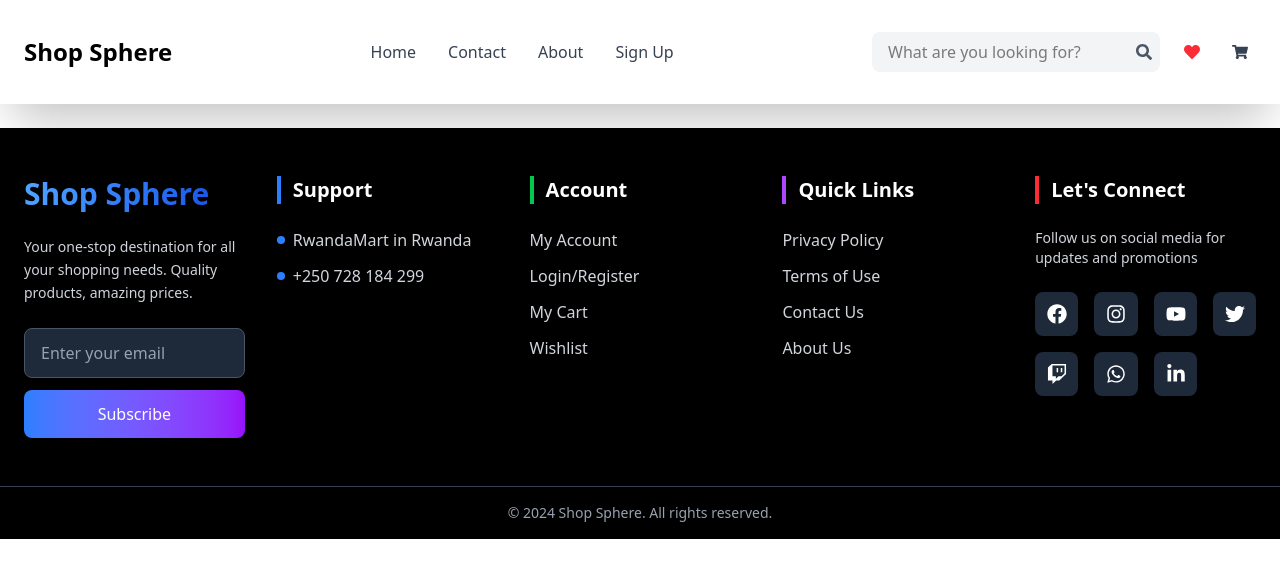
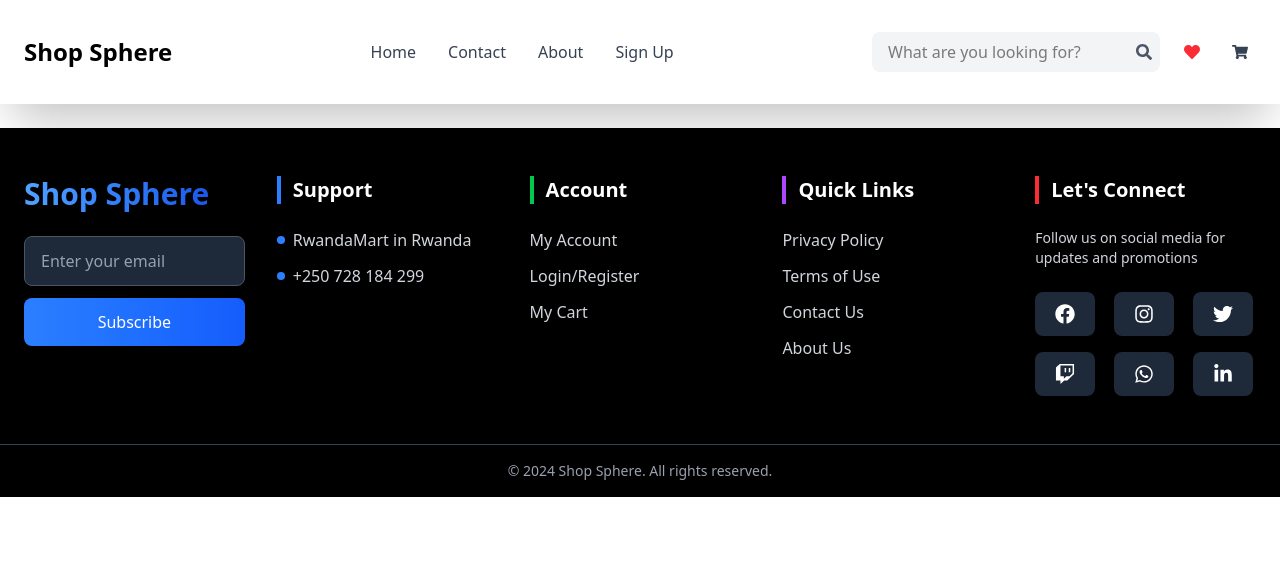
Before and after one commit to niyomugaboetiene/ecommerce-app, a React (Vite) app: page /footer in a window 1280 px wide. Shown: the top 578 px of the page. Built offline with nearby package versions, Linux system fonts and the light colour scheme.

Commit message:
ecommerce: building about footer

```diff
--- a/src/pages/Footer.jsx
+++ b/src/pages/Footer.jsx
@@ -4,21 +4,18 @@ import { Link } from "react-router-dom";
 const Footer = () => {
     return (
         <footer className="bg-black text-white">
-            <div className="max-w-7xl mx-auto px-6 py-12 grid grid-cols-1 md:grid-cols-2 lg:grid-cols-5 gap-8">
+            <div className="mx-auto px-6 py-12 grid grid-cols-1 md:grid-cols-2 lg:grid-cols-5 gap-8">
                 <div className="space-y-6">
                     <h1 className="text-3xl font-bold bg-gradient-to-r from-blue-400 to-blue-700 bg-clip-text text-transparent">
                         Shop Sphere
                     </h1>
-                    <p className="text-gray-300 text-sm leading-relaxed">
-                        Your one-stop destination for all your shopping needs. Quality products, amazing prices.
-                    </p>
                     <div className="space-y-3">
                         <input
                             type="email"
                             className="w-full px-4 py-3 bg-gray-800 border border-gray-600 rounded-lg focus:outline-none focus:ring-2 focus:ring-blue-500 focus:border-transparent transition duration-200 placeholder-gray-400"
                             placeholder="Enter your email"
                         />
-                        <button className="w-full bg-gradient-to-r from-blue-500 to-purple-600 text-white px-6 py-3 rounded-lg hover:from-blue-600 hover:to-purple-700 transition-all duration-200 transform hover:scale-105 font-medium shadow-lg">
+                        <button className="w-full bg-gradient-to-r from-blue-500 to-blue-600 text-white px-6 py-3 rounded-lg hover:from-blue-600 hover:to-blue-700 transition-all duration-200 transform hover:scale-105 font-medium shadow-lg">
                             Subscribe
                         </button>
                     </div>
@@ -50,9 +47,6 @@ const Footer = () => {
                         <Link className="block hover:text-white hover:translate-x-2 transform duration-200 transition-all" to="/cart">
                             My Cart
                         </Link>
-                        <Link className="block hover:text-white hover:translate-x-2 transform duration-200 transition-all" to="/wishlist">
-                            Wishlist
-                        </Link>
                     </div>
                 </div>
 
@@ -79,27 +73,24 @@ const Footer = () => {
                     <p className="text-gray-300 text-sm">
                         Follow us on social media for updates and promotions
                     </p>
-                    <div className="grid grid-cols-4 gap-4">
-                        <button className="p-3 bg-gray-800 rounded-lg hover:bg-blue-600 hover:scale-110 transform duration-200 transition-all group">
-                            <FaFacebook className="text-xl group-hover:scale-110 transform duration-200" />
+                    <div className="grid grid-cols-3 gap-4">
+                        <button className="p-3 bg-gray-800 rounded-lg hover:bg-blue-600 hover:scale-110 transform duration-200 transition-all group w-15">
+                            <FaFacebook className="text-xl group-hover:scale-110 ms-2 transform duration-200" />
                         </button>
-                        <button className="p-3 bg-gray-800 rounded-lg hover:bg-pink-600 hover:scale-110 transform duration-200 transition-all group">
-                            <FaInstagram className="text-xl group-hover:scale-110 transform duration-200" />
+                        <button className="p-3 bg-gray-800 rounded-lg hover:bg-pink-600 hover:scale-110 transform duration-200 transition-all group w-15">
+                            <FaInstagram className="text-xl group-hover:scale-110 ms-2 transform duration-200" />
                         </button>
-                        <button className="p-3 bg-gray-800 rounded-lg hover:bg-red-600 hover:scale-110 transform duration-200 transition-all group">
-                            <FaYoutube className="text-xl group-hover:scale-110 transform duration-200" />
+                        <button className="p-3 bg-gray-800 rounded-lg hover:bg-blue-400 hover:scale-110 transform duration-200 transition-all group w-15">
+                            <FaTwitter className="text-xl group-hover:scale-110 ms-2 transform duration-200" />
                         </button>
-                        <button className="p-3 bg-gray-800 rounded-lg hover:bg-blue-400 hover:scale-110 transform duration-200 transition-all group">
-                            <FaTwitter className="text-xl group-hover:scale-110 transform duration-200" />
+                        <button className="p-3 bg-gray-800 rounded-lg hover:bg-purple-600 hover:scale-110 transform duration-200 transition-all group w-15">
+                            <FaTwitch className="text-xl group-hover:scale-110 ms-2 transform duration-200" />
                         </button>
-                        <button className="p-3 bg-gray-800 rounded-lg hover:bg-purple-600 hover:scale-110 transform duration-200 transition-all group">
-                            <FaTwitch className="text-xl group-hover:scale-110 transform duration-200" />
+                        <button className="p-3 bg-gray-800 rounded-lg hover:bg-green-500 hover:scale-110 transform duration-200 transition-all group w-15">
+                            <FaWhatsapp className="text-xl group-hover:scale-110  ms-2 transform duration-200" />
                         </button>
-                        <button className="p-3 bg-gray-800 rounded-lg hover:bg-green-500 hover:scale-110 transform duration-200 transition-all group">
-                            <FaWhatsapp className="text-xl group-hover:scale-110 transform duration-200" />
-                        </button>
-                        <button className="p-3 bg-gray-800 rounded-lg hover:bg-blue-700 hover:scale-110 transform duration-200 transition-all group">
-                            <FaLinkedinIn className="text-xl group-hover:scale-110 transform duration-200" />
+                        <button className="p-3 bg-gray-800 rounded-lg hover:bg-blue-700 hover:scale-110 transform duration-200 transition-all group w-15">
+                            <FaLinkedinIn className="text-xl group-hover:scale-110 ms-2 transform duration-200" />
                         </button>
                     </div>
                 </div>
```
